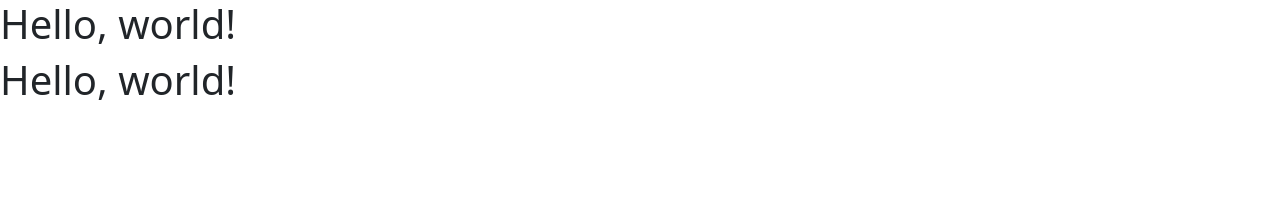
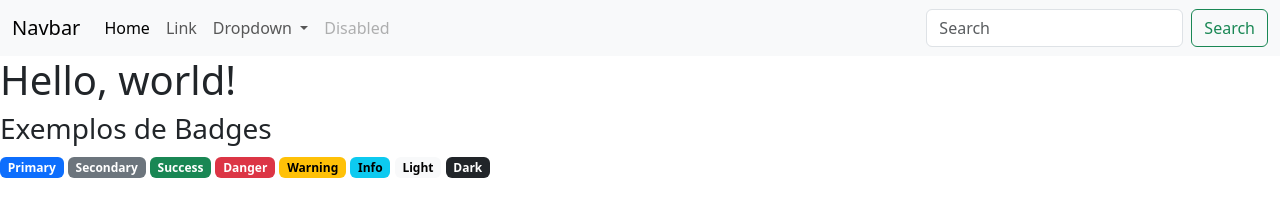
Before and after one commit to R4phaLacerda/aula-bootstrap, a plain HTML site: page index.html in a window 1280 px wide. Drawn offline with nearby package versions, Linux system fonts and the light colour scheme.

Commit message:
feat: add navbar

```diff
--- a/index.html
+++ b/index.html
@@ -5,18 +5,63 @@
     <meta charset="utf-8">
     <meta name="viewport" content="width=device-width, initial-scale=1">
     <title>Aula - Bootstrap</title>
+        <!--Biblioteca Bootstrap-->
+    <link href="https://cdn.jsdelivr.net/npm/bootstrap@5.3.3/dist/css/bootstrap.min.css" rel="stylesheet" integrity="sha384-QWTKZyjpPEjISv5WaRU9OFeRpok6YctnYmDr5pNlyT2bRjXh0JMhjY6hW+ALEwIH" crossorigin="anonymous">
 </head>
 
 <body>
+    <nav class="navbar navbar-expand-lg bg-body-tertiary">
+        <div class="container-fluid">
+          <a class="navbar-brand" href="#">Navbar</a>
+          <button class="navbar-toggler" type="button" data-bs-toggle="collapse" data-bs-target="#navbarSupportedContent" aria-controls="navbarSupportedContent" aria-expanded="false" aria-label="Toggle navigation">
+            <span class="navbar-toggler-icon"></span>
+          </button>
+          <div class="collapse navbar-collapse" id="navbarSupportedContent">
+            <ul class="navbar-nav me-auto mb-2 mb-lg-0">
+              <li class="nav-item">
+                <a class="nav-link active" aria-current="page" href="#">Home</a>
+              </li>
+              <li class="nav-item">
+                <a class="nav-link" href="#">Link</a>
+              </li>
+              <li class="nav-item dropdown">
+                <a class="nav-link dropdown-toggle" href="#" role="button" data-bs-toggle="dropdown" aria-expanded="false">
+                  Dropdown
+                </a>
+                <ul class="dropdown-menu">
+                  <li><a class="dropdown-item" href="#">Action</a></li>
+                  <li><a class="dropdown-item" href="#">Another action</a></li>
+                  <li><hr class="dropdown-divider"></li>
+                  <li><a class="dropdown-item" href="#">Something else here</a></li>
+                </ul>
+              </li>
+              <li class="nav-item">
+                <a class="nav-link disabled" aria-disabled="true">Disabled</a>
+              </li>
+            </ul>
+            <form class="d-flex" role="search">
+              <input class="form-control me-2" type="search" placeholder="Search" aria-label="Search">
+              <button class="btn btn-outline-success" type="submit">Search</button>
+            </form>
+          </div>
+        </div>
+      </nav>
+
     <h1>Hello, world!</h1>
-    <!--Biblioteca Bootstrap-->
-    <link href="https://cdn.jsdelivr.net/npm/bootstrap@5.3.3/dist/css/bootstrap.min.css" rel="stylesheet"
-        integrity="sha384-QWTKZyjpPEjISv5WaRU9OFeRpok6YctnYmDr5pNlyT2bRjXh0JMhjY6hW+ALEwIH" crossorigin="anonymous">
-    <h1>Hello, world!</h1>
+    <h3>Exemplos de Badges</h3>
+    <span class="badge text-bg-primary">Primary</span>
+    <span class="badge text-bg-secondary">Secondary</span>
+    <span class="badge text-bg-success">Success</span>
+    <span class="badge text-bg-danger">Danger</span>
+    <span class="badge text-bg-warning">Warning</span>
+    <span class="badge text-bg-info">Info</span>
+    <span class="badge text-bg-light">Light</span>
+    <span class="badge text-bg-dark">Dark</span>
+
         <!--Biblioteca Bootstrap-->
-    <script src="https://cdn.jsdelivr.net/npm/bootstrap@5.3.3/dist/js/bootstrap.bundle.min.js"
-            integrity="sha384-YvpcrYf0tY3lHB60NNkmXc5s9fDVZLESaAA55NDzOxhy9GkcIdslK1eN7N6jIeHz"
-            crossorigin="anonymous"></script>
+    <script src="https://cdn.jsdelivr.net/npm/bootstrap@5.3.3/dist/js/bootstrap.bundle.min.js" integrity="sha384-YvpcrYf0tY3lHB60NNkmXc5s9fDVZLESaAA55NDzOxhy9GkcIdslK1eN7N6jIeHz" crossorigin="anonymous"></script>
+    <script src="https://cdn.jsdelivr.net/npm/@popperjs/core@2.11.8/dist/umd/popper.min.js" integrity="sha384-I7E8VVD/ismYTF4hNIPjVp/Zjvgyol6VFvRkX/vR+Vc4jQkC+hVqc2pM8ODewa9r" crossorigin="anonymous"></script>
+    <script src="https://cdn.jsdelivr.net/npm/bootstrap@5.3.3/dist/js/bootstrap.min.js" integrity="sha384-0pUGZvbkm6XF6gxjEnlmuGrJXVbNuzT9qBBavbLwCsOGabYfZo0T0to5eqruptLy" crossorigin="anonymous"></script>
     </body>
 
 </html>
```
